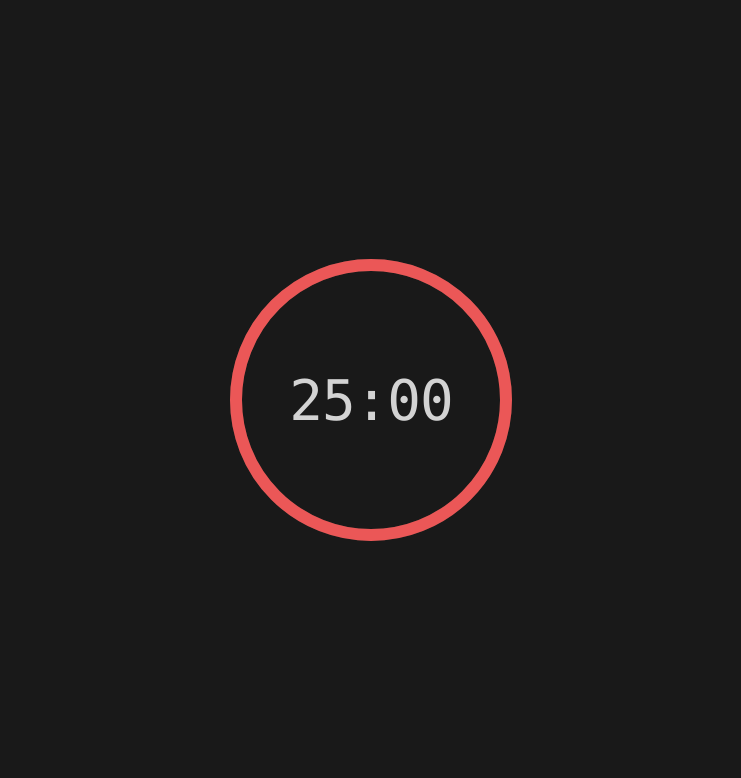
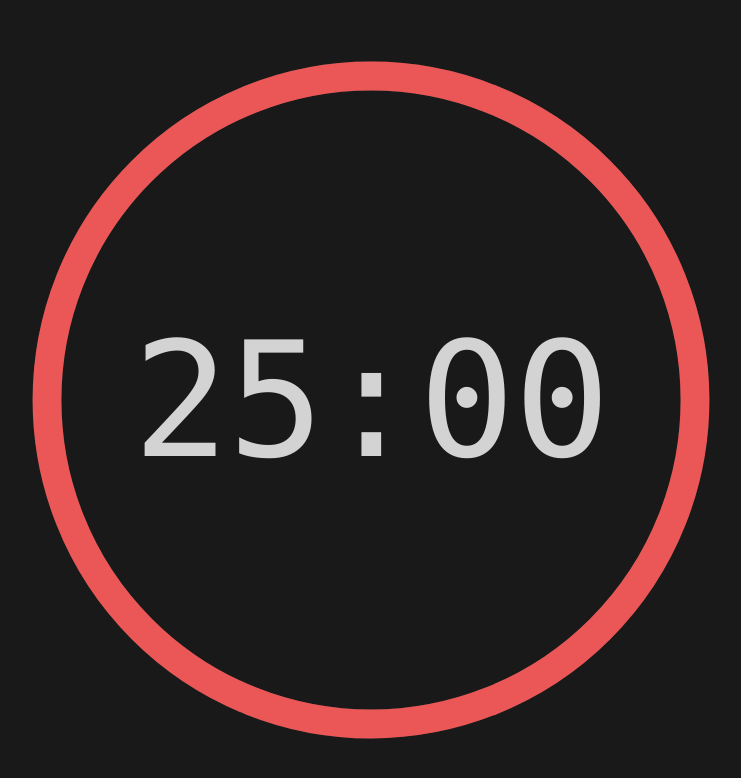
Before and after one commit to gioScz/pomodoro_notion, a plain HTML site: page index.html in a window 1280 px wide. Shown: the whole page, without its empty margins (269-1010 px from the left). Drawn offline with Linux system fonts and the light colour scheme.

Commit message:
Add files via upload
size changed

```diff
--- a/index.html
+++ b/index.html
@@ -3,27 +3,27 @@
 <head>
     <meta name="viewport" content="width=device-width, initial-scale=1.0, user-scalable=no">
     <style>
-        body {
-            background: #191919; color: #D3D3D3; display: flex;
-            justify-content: center; align-items: center; height: 100vh;
-            margin: 0;
-            /* FONT MONO DI NOTION */
+        /* Aggiunto html, body per sicurezza e overflow: hidden */
+        html, body {
+            background: #191919; color: #D3D3D3;
+            display: flex; justify-content: center; align-items: center;
+            width: 100vw; height: 100vh; /* Usa tutto lo spazio dell'embed */
+            margin: 0; padding: 0;
+            overflow: hidden; /* LA MAGIA: Nasconde sempre le barre di scorrimento */
             font-family: "SFMono-Regular", Consolas, "Liberation Mono", Menlo, Courier, monospace;
             touch-action: none; user-select: none;
         }
 
-        /* Contenitore Responsive: si adatta alla grandezza del blocco su Notion */
+        /* Contenitore Responsive */
         #container {
             position: relative;
-            width: 90vmin; /* Prende il 90% dello spazio disponibile */
+            width: 90vmin;  /* 90% della dimensione minore (larghezza o altezza) */
             height: 90vmin;
-            max-width: 300px; /* Non diventa più grande di così */
-            max-height: 300px;
+            /* Ho rimosso i max-width e max-height in pixel. Ora scala all'infinito! */
             cursor: pointer;
             transition: opacity 0.2s;
         }
 
-        /* SVG con viewBox permette di scalare il cerchio senza rompere il codice */
         svg {
             transform: rotate(-90deg);
             width: 100%;
@@ -41,17 +41,11 @@
             transform: translate(-50%, -50%); text-align: center;
         }
 
-        /* Il testo si rimpicciolisce insieme al cerchio */
         #text {
-            font-size: 18vmin;
-            font-weight: 500; /* Leggermente meno bold per stile Mono */
+            font-size: 20vmin; /* Ridimensionato usando vmin così cresce e decresce col cerchio */
+            font-weight: 500;
             display: block;
-            letter-spacing: -1px; /* Stile tipico dei font Mono numerici */
-        }
-
-        /* Limite per il testo quando il widget è grande */
-        @media (min-width: 300px) and (min-height: 300px) {
-            #text { font-size: 3.5rem; }
+            letter-spacing: -1px;
         }
 
         @keyframes blink { 50% { opacity: 0.3; } }
@@ -73,7 +67,7 @@
 <audio id="dingSound" src="https://actions.google.com/sounds/v1/alarms/beep_short.ogg" preload="auto"></audio>
 
 <script>
-    // Il JavaScript rimane invariato! La magia del ridimensionamento la fa tutta il CSS.
+    // Il JavaScript rimane invariato
     const workTime = 25 * 60;
     const chillTime = 5 * 60;
 
```
